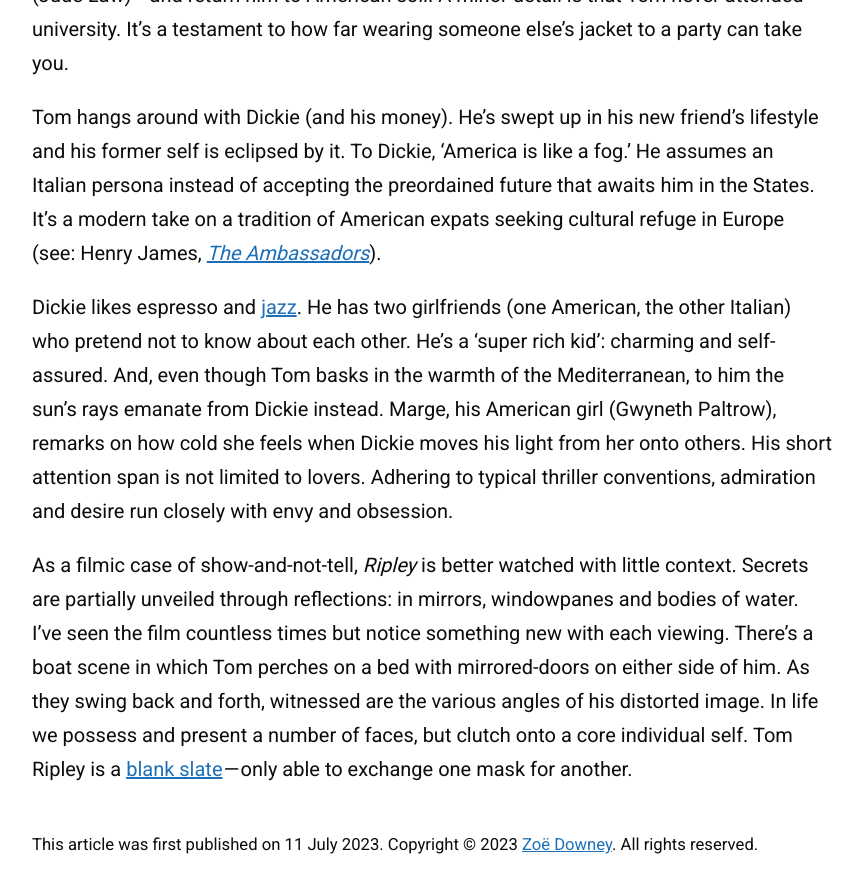
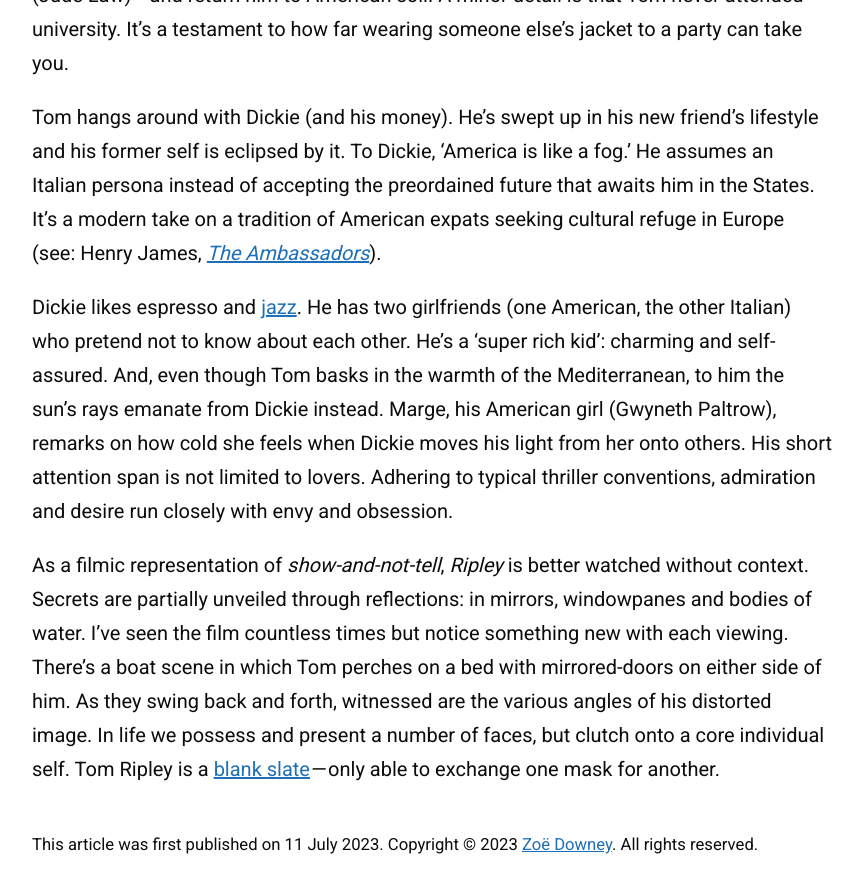
Before and after one commit to zoeurl/zoedowney.github.io, a Jekyll site: the page built from _posts/2023-07-11-the-talented-mr-ripley.md, in a window 1280 px wide and 900 px high, scrolled down 1172 px. Shown: the top 893 px of the window, without its empty margins (208-1070 px from the left). Built offline with Jekyll 4.4.1, drawn with Linux system fonts in a browser that asks for light colours.

Commit message:
Update 2023-07-11-the-talented-mr-ripley.md

```diff
--- a/_posts/2023-07-11-the-talented-mr-ripley.md
+++ b/_posts/2023-07-11-the-talented-mr-ripley.md
@@ -17,4 +17,4 @@ Tom hangs around with Dickie (and his money). He’s swept up in his new friend
 
 Dickie likes espresso and [jazz](https://www.youtube.com/watch?v=mT-fOr29OfA&ab_channel=TomasvdB). He has two girlfriends (one American, the other Italian) who pretend not to know about each other. He’s a ‘super rich kid’: charming and self-assured. And, even though Tom basks in the warmth of the Mediterranean, to him the sun’s rays emanate from Dickie instead. Marge, his American girl (Gwyneth Paltrow), remarks on how cold she feels when Dickie moves his light from her onto others. His short attention span is not limited to lovers. Adhering to typical thriller conventions, admiration and desire run closely with envy and obsession.
 
-As a filmic case of show-and-not-tell, _Ripley_ is better watched with little context. Secrets are partially unveiled through reflections: in mirrors, windowpanes and bodies of water. I’ve seen the film countless times but notice something new with each viewing. There’s a boat scene in which Tom perches on a bed with mirrored-doors on either side of him. As they swing back and forth, witnessed are the various angles of his distorted image. In life we possess and present a number of faces, but clutch onto a core individual self. Tom Ripley is a [blank slate](https://en.wikipedia.org/wiki/Tabula_rasa) — only able to exchange one mask for another.
+As a filmic representation of _show-and-not-tell_, _Ripley_ is better watched without context. Secrets are partially unveiled through reflections: in mirrors, windowpanes and bodies of water. I’ve seen the film countless times but notice something new with each viewing. There’s a boat scene in which Tom perches on a bed with mirrored-doors on either side of him. As they swing back and forth, witnessed are the various angles of his distorted image. In life we possess and present a number of faces, but clutch onto a core individual self. Tom Ripley is a [blank slate](https://en.wikipedia.org/wiki/Tabula_rasa) — only able to exchange one mask for another.
```
